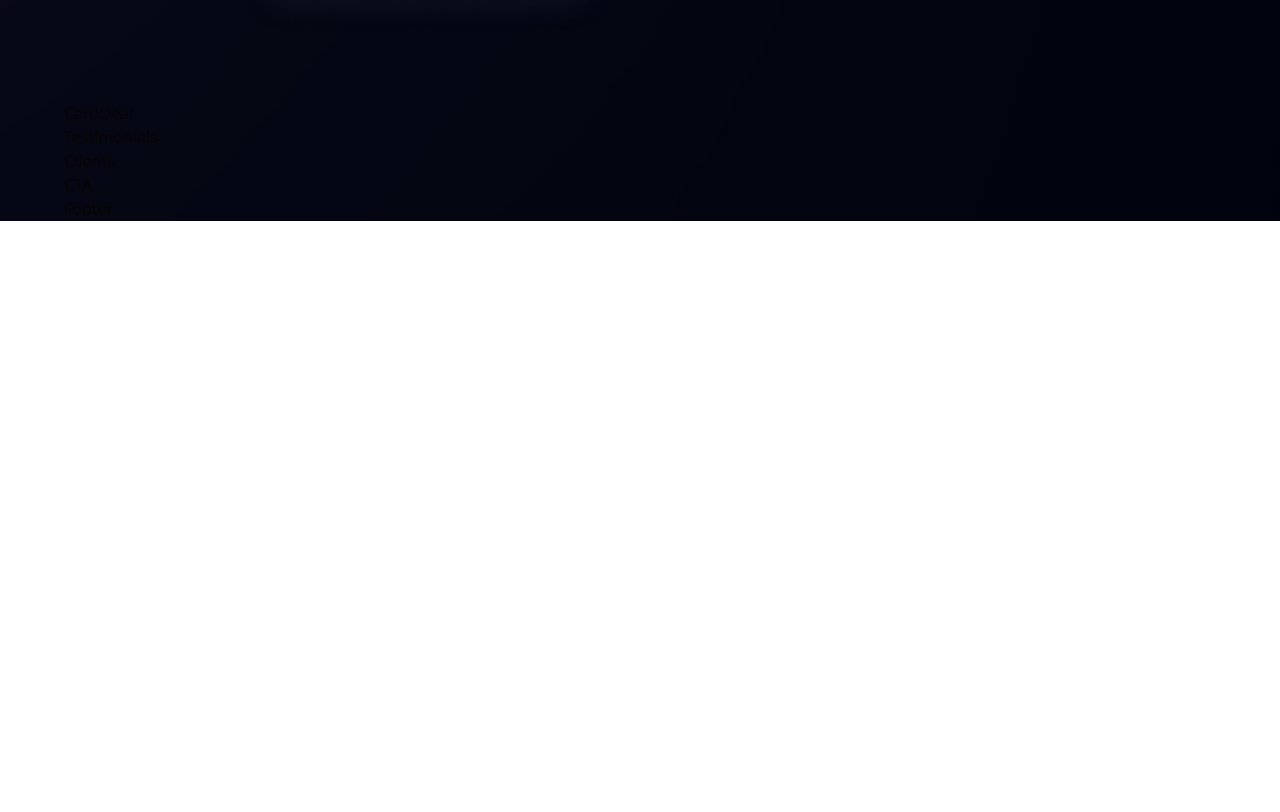
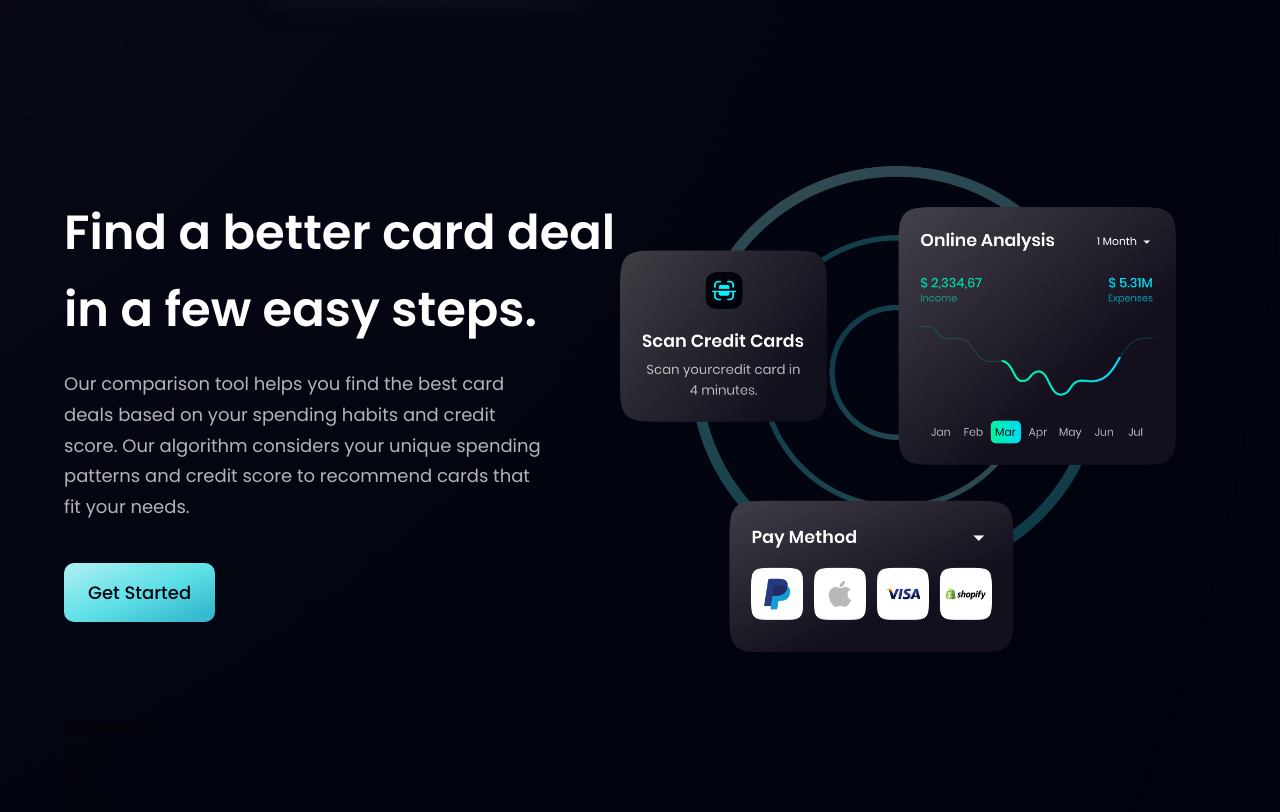
Before and after one commit to abdullahshah02/hoo-bank, a React (Vite) app: page / in a window 1280 px wide. Shown: the part 2088-2900 px from the top of the page. Before the commit the page ends 2309 px from the top, so only its background shows below. Built offline with nearby package versions, Linux system fonts and the light colour scheme.

Commit message:
added card deal section

```diff
--- a/src/components/CardDeal.jsx
+++ b/src/components/CardDeal.jsx
@@ -1,8 +1,21 @@
 import React from 'react'
+import styles, {layout} from '../styles'
+import { card } from '../assets'
+import Button from './Button'
 
 const CardDeal = () => {
   return (
-    <div>CardDeal</div>
+    <section id='features' className={layout.section}>
+      <div className={layout.sectionInfo}>
+        <h2 className={`${styles.heading2}`}>Find a better card deal <br className='sm:block hidden' /> in a few easy steps.</h2>
+        <p className={`${styles.paragraph} max-w-[480px] mt-5`}>Our comparison tool helps you find the best card deals based on your spending habits and credit score. Our algorithm considers your unique spending patterns and credit score to recommend cards that fit your needs.</p>
+        <Button styles='mt-10'/>
+      </div>
+
+      <div className={layout.sectionImgReverse}>
+        <img src={card} alt='billing' className='w-[100%] h-[100%] z-[5] relative' />
+      </div>
+    </section>
   )
 }
 
```
